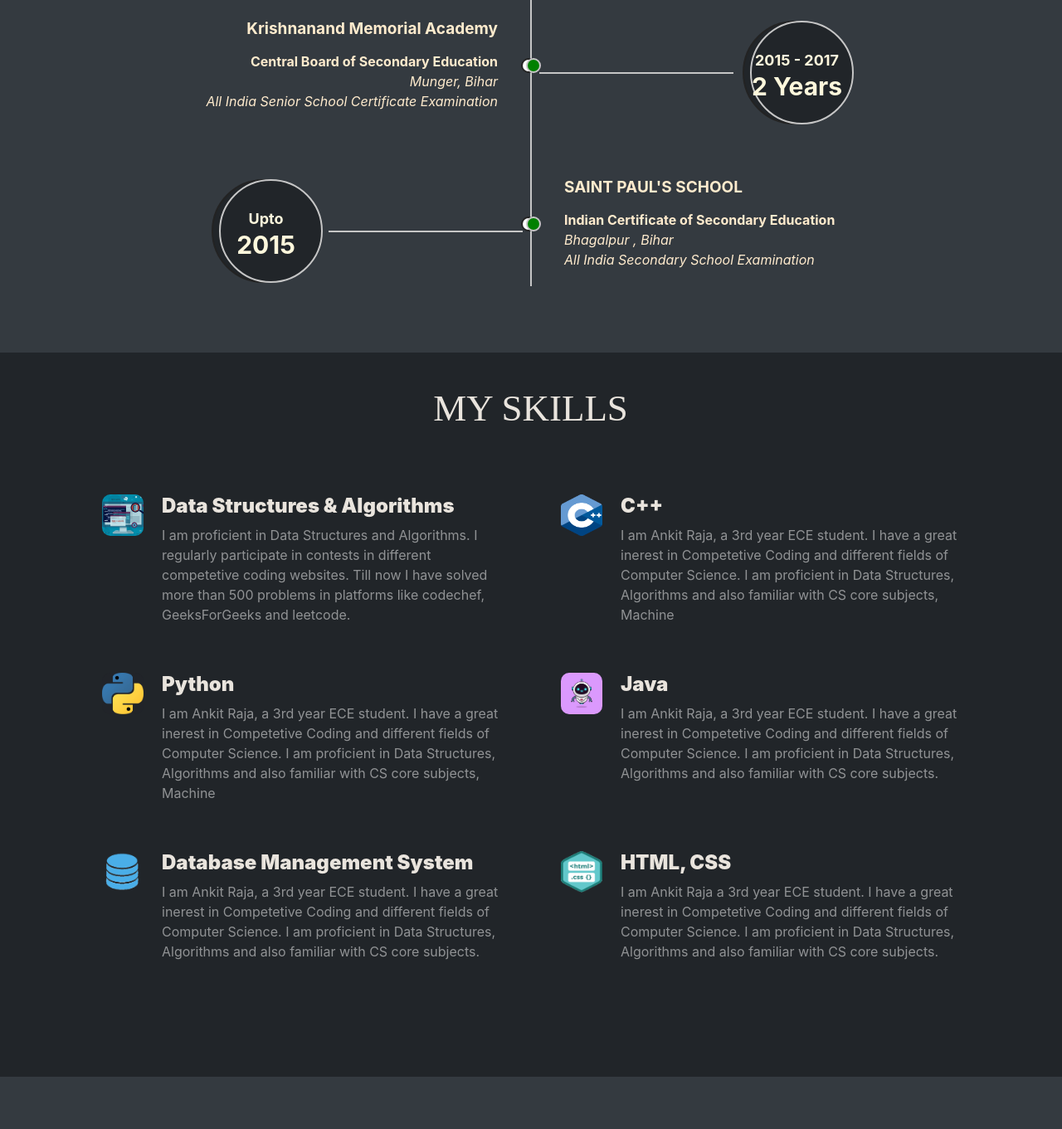
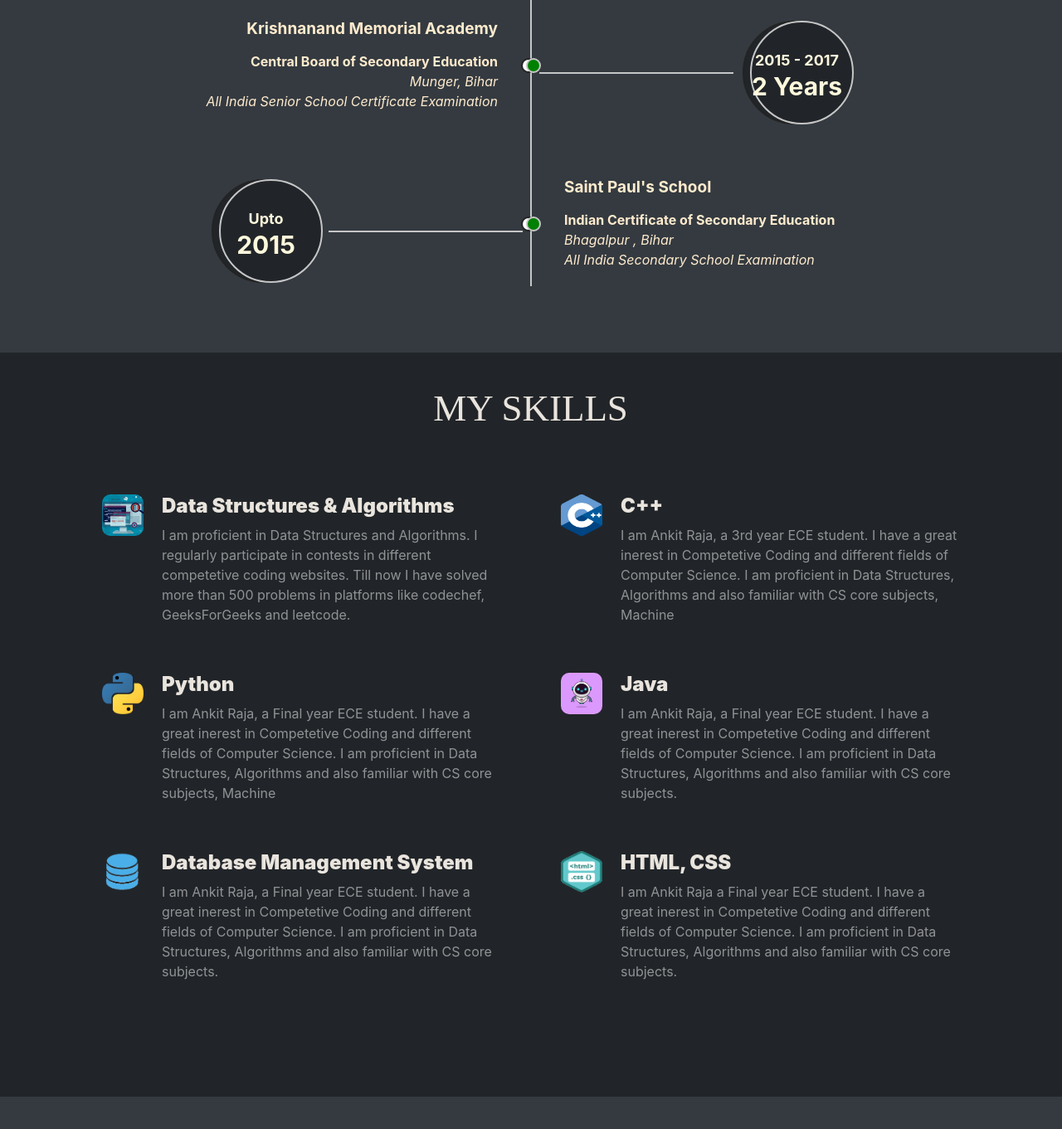
Before and after one commit to ankitraja786/rajputankit, a plain HTML site: page index.html in a window 1280 px wide. Shown: the part 1347-2708 px from the top of the page at 83% size. Drawn offline with nearby package versions, Linux system fonts and the light colour scheme.

Commit message:
Update index.html

```diff
--- a/index.html
+++ b/index.html
@@ -111,7 +111,7 @@
 
                         <p style="text-align: justify; padding-top: 30px;color: rgba(255, 255, 255, 0.705);">
 
-                            I am Anki Raja, a Pre-Final  year ECE student. I have a great inerest in Competetive Coding.
+                            I am Anki Raja, a Final  year ECE student. I have a great inerest in Competetive Coding.
                              I am proficient in Data Structures, Algorithms and also familiar with
                             Git , Object Oriented Programming
                             DBMS,
@@ -197,7 +197,7 @@
                     </div>
                 </div>
                 <div class="timeline-content" data-aos="slide-left">
-                    <h5 class="title"> ARYA COLLEGE OF ENGINEERING  IT </h5>
+                    <h5 class="title"> Arya college of Engineering and Information Technology </h5>
                     <p class="description">
                         <b>Bachelor of Technology in ELECTRONIC AND COMMUNICATION</b><br>
                         <i> Kukas, Jaipur</i> <br>
@@ -242,7 +242,7 @@
                     </div>
                 </div>
                 <div class="timeline-content" data-aos="slide-left">
-                    <h5 class="title">SAINT PAUL'S SCHOOL</h5>
+                    <h5 class="title">Saint Paul's School</h5>
                     <p class="description">
                         <b>Indian Certificate of Secondary Education</b><br>
                         <i>Bhagalpur , Bihar<br>
@@ -345,7 +345,7 @@
                             <h4>Python</h4>
                             <p style="color: rgba(255, 255, 255, 0.5);">
 
-                                I am Ankit Raja, a 3rd year ECE student. I have a great inerest in Competetive
+                                I am Ankit Raja, a Final year ECE student. I have a great inerest in Competetive
                                 Coding and
                                 different fields
                                 of Computer Science. I am proficient in Data Structures, Algorithms and also familiar
@@ -374,7 +374,7 @@
                             <h4>Java</h4>
                             <p style="color: rgba(255, 255, 255, 0.5);">
 
-                                I am Ankit Raja, a 3rd year ECE student. I have a great inerest in Competetive
+                                I am Ankit Raja, a Final year ECE student. I have a great inerest in Competetive
                                 Coding and
                                 different fields
                                 of Computer Science. I am proficient in Data Structures, Algorithms and also familiar
@@ -403,7 +403,7 @@
                             <h4>Database Management System</h4>
                             <p style="color: rgba(255, 255, 255, 0.5);">
 
-                                I am Ankit Raja, a 3rd year ECE student. I have a great inerest in Competetive
+                                I am Ankit Raja, a Final year ECE student. I have a great inerest in Competetive
                                 Coding and
                                 different fields
                                 of Computer Science. I am proficient in Data Structures, Algorithms and also familiar
@@ -432,7 +432,7 @@
                             <h4>HTML, CSS</h4>
                             <p style="color: rgba(255, 255, 255, 0.5);">
 
-                                I am Ankit Raja a 3rd year ECE student. I have a great inerest in Competetive
+                                I am Ankit Raja a Final year ECE student. I have a great inerest in Competetive
                                 Coding and
                                 different fields
                                 of Computer Science. I am proficient in Data Structures, Algorithms and also familiar
```
